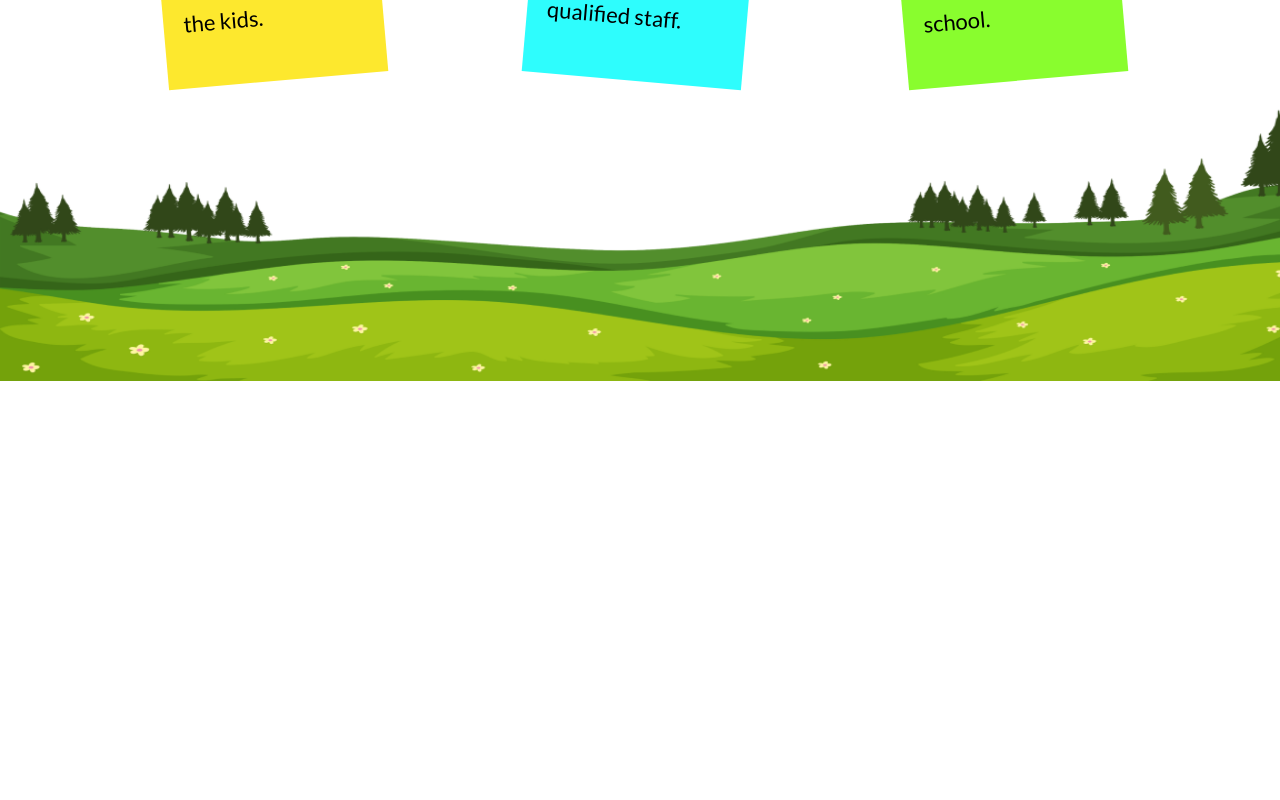
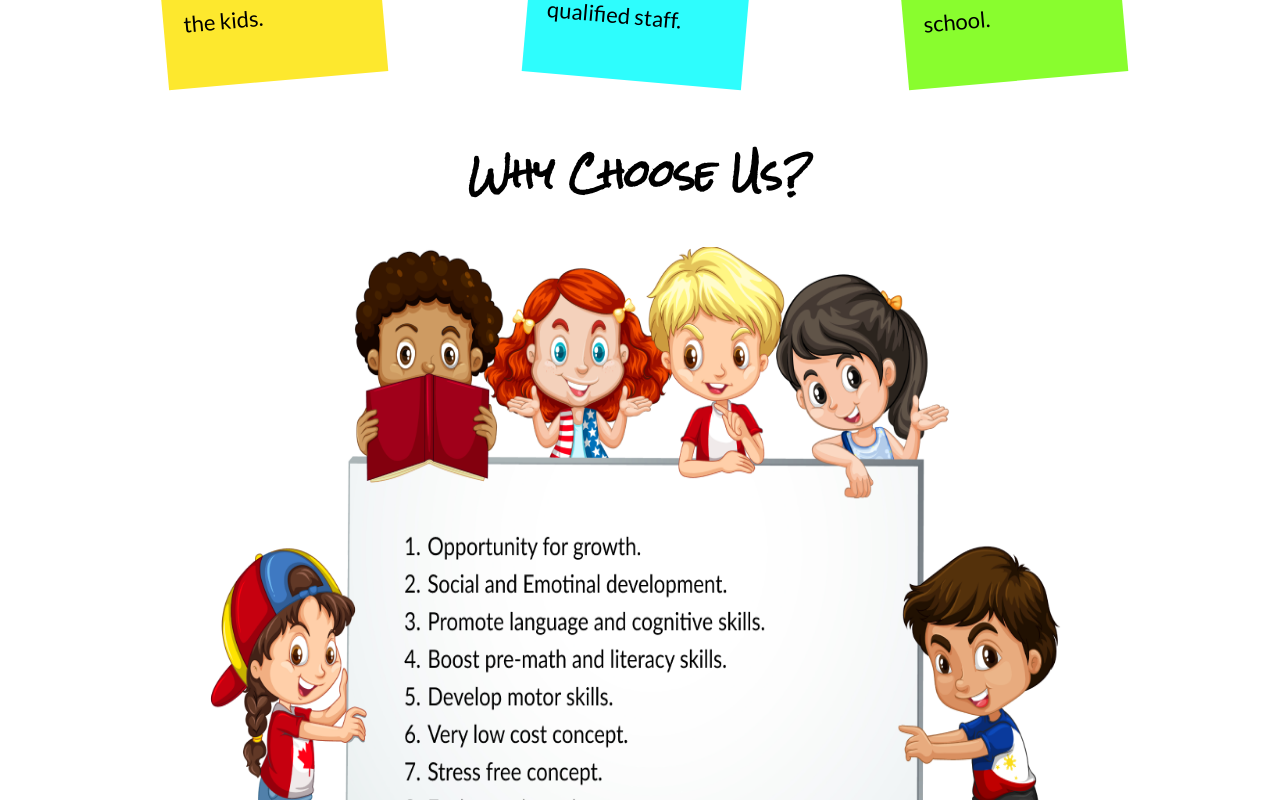
Before and after one commit to harshvats2000/concept-abc, a Next.js app: page / in a window 1280 px wide. Shown: the part 2140-2940 px from the top of the page. Before the commit the page ends 2524 px from the top, so only its background shows below. Built offline with nearby package versions, Linux system fonts and the light colour scheme.

Commit message:
why choose us done

```diff
--- /dev/null
+++ b/components/WhyUs.js
@@ -0,0 +1,44 @@
+import Image from "next/image";
+import React from "react";
+import styled from "styled-components";
+import Heading from "./Heading";
+
+const WhyUs = () => {
+  return (
+    <Wrapper>
+      <Container>
+        <Heading level={2}>Why Choose Us?</Heading>
+        <ImageWrapper>
+          <Image src="/whyus.png" alt="why choose concept ABC" layout="fill" />
+        </ImageWrapper>
+      </Container>
+    </Wrapper>
+  );
+};
+
+export default WhyUs;
+
+const Wrapper = styled.section``;
+
+const Container = styled.div`
+  max-width: 1200px;
+  margin: auto;
+  padding: 0 10px;
+`;
+
+const ImageWrapper = styled.div`
+  position: relative;
+  width: 360px;
+  height: 330px;
+  max-width: 100%;
+  margin: auto;
+
+  @media (min-width: 768px) {
+    width: 600px;
+    height: 540px;
+  }
+  @media (min-width: 1200px) {
+    width: 900px;
+    height: 700px;
+  }
+`;
--- a/pages/index.js
+++ b/pages/index.js
@@ -1,8 +1,10 @@
 import Head from "next/head";
 import Image from "next/image";
+import styled from "styled-components";
 import About from "../components/About";
 import Facilities from "../components/Facilities";
 import HomepageBanner from "../components/HomepageBanner";
+import WhyUs from "../components/WhyUs";
 
 export default function Home() {
   return (
@@ -10,6 +12,7 @@ export default function Home() {
       <HomepageBanner />
       <About />
       <Facilities />
+      <WhyUs />
     </div>
   );
 }
```
Also changed, not shown: public/whyus.png (added).
